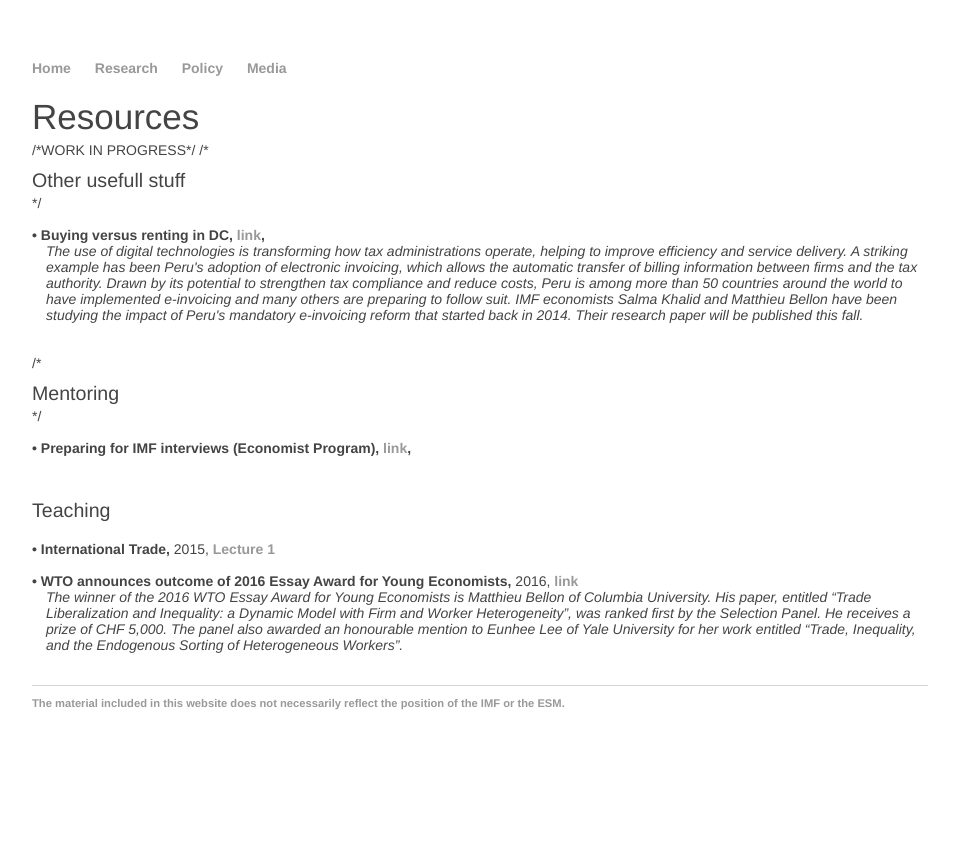
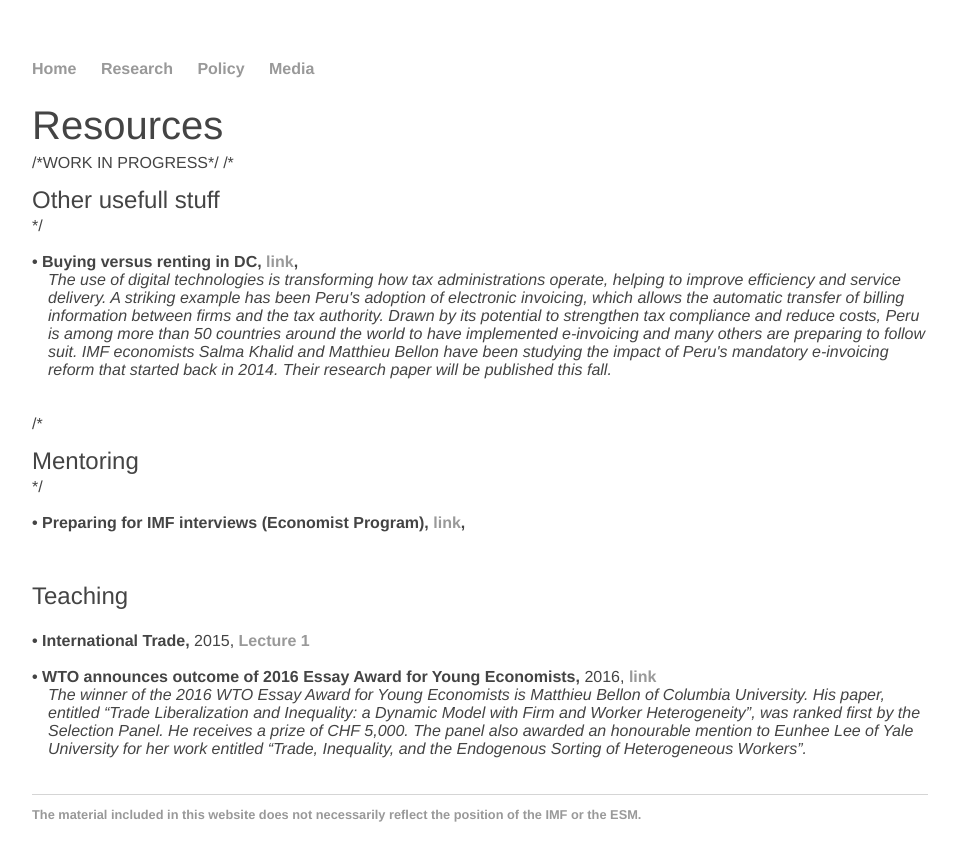
Before and after one commit to matthieubellon/matthieubellon.github.io, a Jekyll site: the page built from resources/index.html, in a window 1280 px wide. Shown: the top 861 px of the page, without its empty margins (160-1117 px from the left). Built offline with Jekyll 4.4.1, drawn with Linux system fonts in a browser that asks for light colours.

Commit message:
Update main.css

```diff
--- a/css/main.css
+++ b/css/main.css
@@ -3,7 +3,7 @@ body {
     width: 70%;
     font-family:'Helvetica Neue', 'Helvetica', 'Arial', 'sans-serif';
     color: #444;
-    font-size: 14px;
+    font-size: 16px;
 }
 nav ul, footer ul {
     font-family:'Helvetica Neue', 'Helvetica', 'Arial', 'sans-serif';
@@ -37,7 +37,7 @@ h1 {
  h2 {
     font-family:'Helvetica Neue', 'Helvetica', 'Arial', 'sans-serif';
     font-weight: normal;
-    font-size: 1.4em;
+    font-size: 1.5em;
     line-height: 1;
     border-bottom: none;
     padding-bottom: 0px;
```
